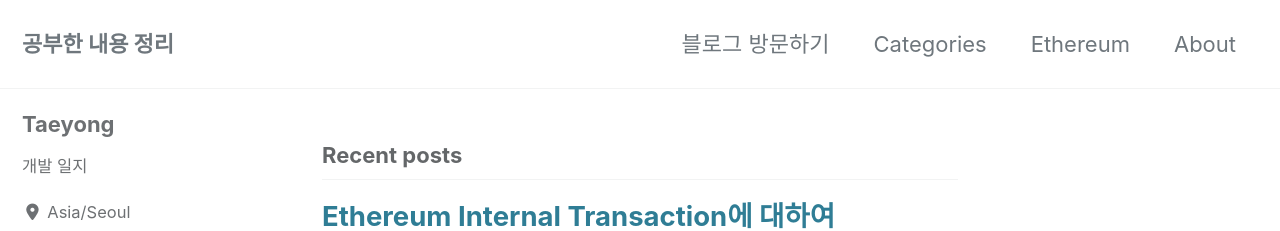
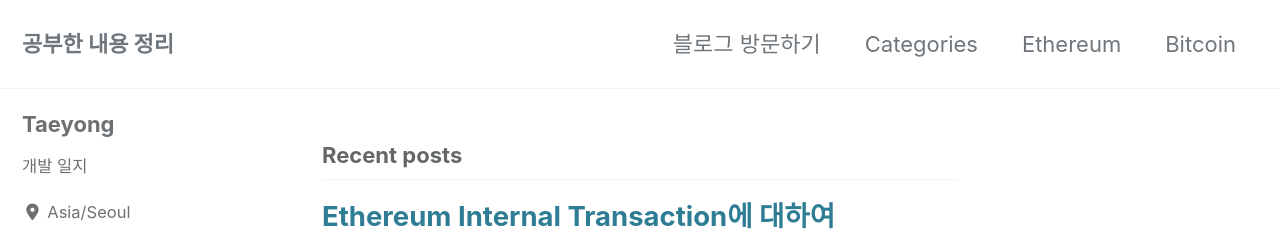
Before and after one commit to TaeYongHwang/TaeYongHwang.github.io, a Jekyll site: the page built from index.html, in a window 1280 px wide. Shown: the top 231 px of the page. Built offline with Jekyll 4.4.1, drawn with Linux system fonts in a browser that asks for light colours; cached includes are drawn as plain includes; nearby versions of some CDN libraries; the list of posts is cut into pages by our own code.

Commit message:
add bitcoin

```diff
--- a/_data/navigation.yml
+++ b/_data/navigation.yml
@@ -7,5 +7,5 @@ main:
     url: /categories/
   - title: "Ethereum"
     url: /categories/ethereum/
-  - title: "About"
-    url: /about/
+  - title: "Bitcoin"
+    url: /bitcoin/
```
